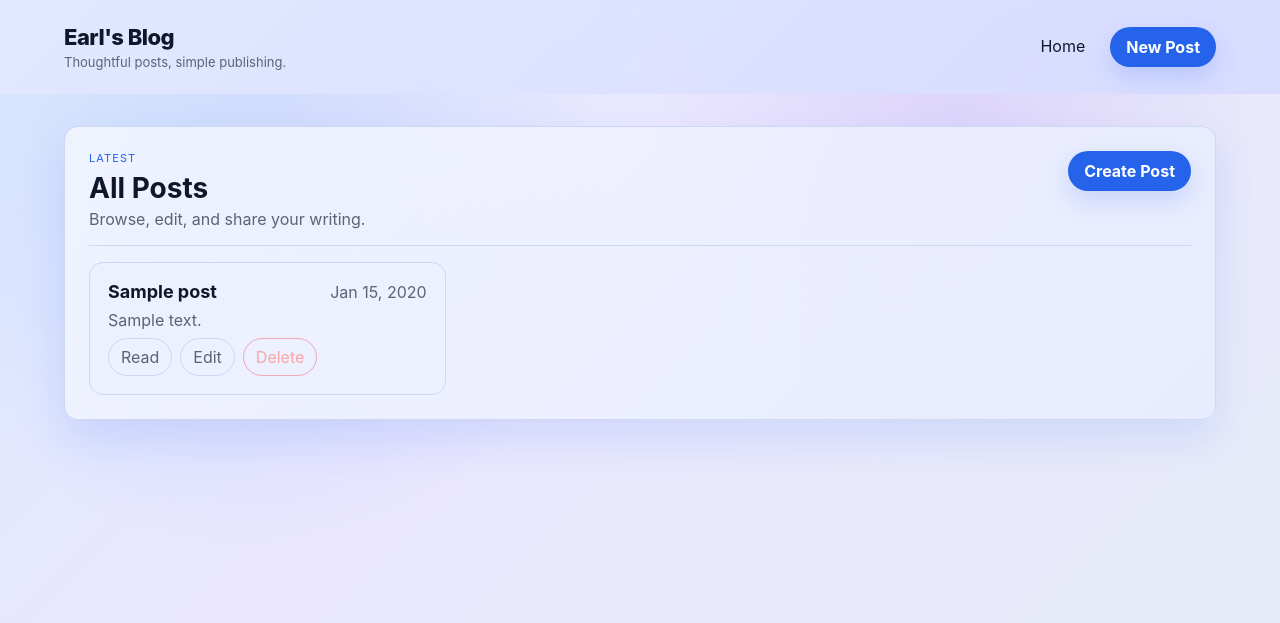
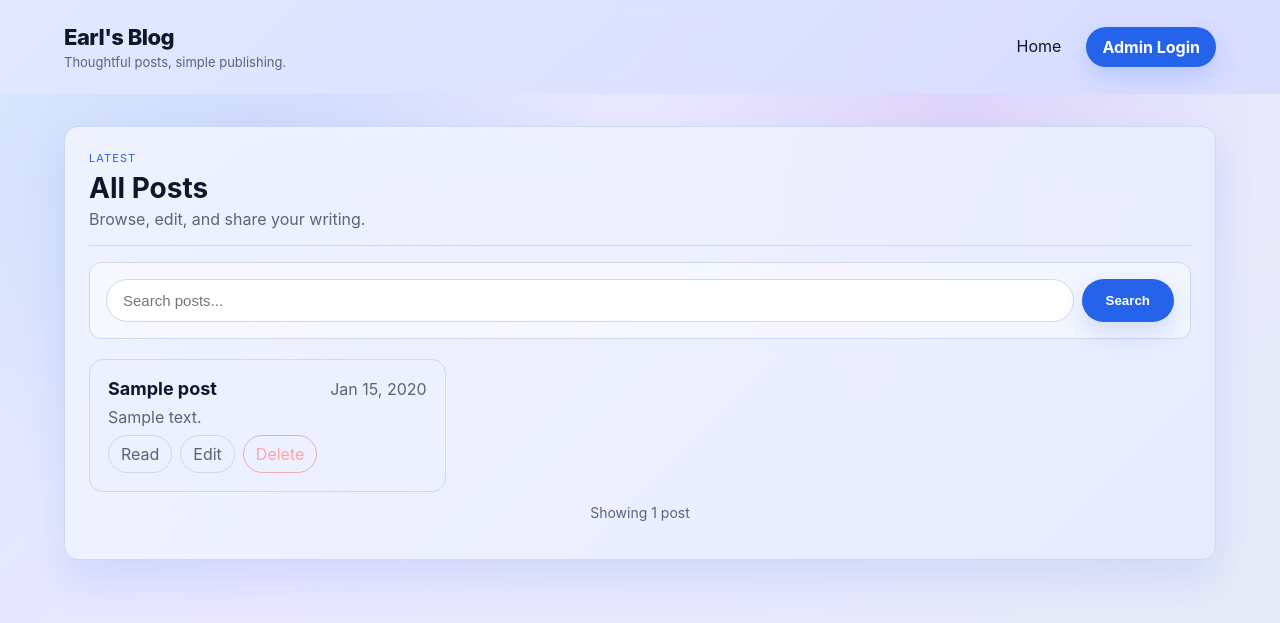
Before and after one commit to EarlPecajas/BLOG, a Django app: page / in a window 1280 px wide. Shown: the top 623 px of the page. Run offline with Django 5.2, Linux system fonts and the light colour scheme; tables that the repository leaves empty hold one stand-in row (values such as "Sample post").

Commit message:
Add modern features: admin login button, search, pagination, auth protection, improved UI

```diff
--- a/blog/views.py
+++ b/blog/views.py
@@ -2,6 +2,9 @@ from django.http import JsonResponse
 from django.shortcuts import get_object_or_404, redirect, render
 from django.urls import reverse
 from django.views.decorators.http import require_http_methods
+from django.core.paginator import Paginator
+from django.db.models import Q
+from django.contrib.auth.decorators import login_required
 
 from .forms import PostForm
 from .models import Post
@@ -9,7 +12,24 @@ from .models import Post
 
 def post_list(request):
     posts = Post.objects.all()
-    return render(request, 'blog/post_list.html', {'posts': posts})
+    search_query = request.GET.get('search', '')
+
+    if search_query:
+        posts = posts.filter(
+            Q(title__icontains=search_query) |
+            Q(content__icontains=search_query)
+        )
+
+    paginator = Paginator(posts, 6)  # Show 6 posts per page
+    page_number = request.GET.get('page')
+    page_obj = paginator.get_page(page_number)
+
+    return render(request, 'blog/post_list.html', {
+        'posts': page_obj,
+        'page_obj': page_obj,
+        'is_paginated': page_obj.has_other_pages(),
+        'search_query': search_query
+    })
 
 
 def post_detail(request, slug):
@@ -17,6 +37,7 @@ def post_detail(request, slug):
     return render(request, 'blog/post_detail.html', {'post': post})
 
 
+@login_required
 @require_http_methods(['GET', 'POST'])
 def post_create(request):
     form = PostForm(request.POST or None)
@@ -26,6 +47,7 @@ def post_create(request):
     return render(request, 'blog/post_form.html', {'form': form, 'mode': 'create'})
 
 
+@login_required
 @require_http_methods(['GET', 'POST'])
 def post_update(request, slug):
     post = get_object_or_404(Post, slug=slug)
@@ -36,6 +58,7 @@ def post_update(request, slug):
     return render(request, 'blog/post_form.html', {'form': form, 'mode': 'edit', 'post': post})
 
 
+@login_required
 @require_http_methods(['GET', 'POST'])
 def post_delete(request, slug):
     post = get_object_or_404(Post, slug=slug)
--- a/blogsite/settings.py
+++ b/blogsite/settings.py
@@ -130,3 +130,8 @@ STATICFILES_DIRS = [BASE_DIR / 'static']
 # https://docs.djangoproject.com/en/5.2/ref/settings/#default-auto-field
 
 DEFAULT_AUTO_FIELD = 'django.db.models.BigAutoField'
+
+# Authentication settings
+LOGIN_URL = '/admin/'
+LOGIN_REDIRECT_URL = '/'
+LOGOUT_REDIRECT_URL = '/'
--- a/blogsite/urls.py
+++ b/blogsite/urls.py
@@ -15,10 +15,12 @@ Including another URLconf
     2. Add a URL to urlpatterns:  path('blog/', include('blog.urls'))
 """
 from django.contrib import admin
+from django.contrib.auth import views as auth_views
 from django.urls import include, path
 
 urlpatterns = [
     path('admin/', admin.site.urls),
+    path('logout/', auth_views.LogoutView.as_view(next_page='/'), name='logout'),
     path('api/', include('blogsite.api.urls')),
     path('', include('blog.urls')),
 ]
--- a/static/css/style.css
+++ b/static/css/style.css
@@ -216,8 +216,155 @@ a { color: inherit; text-decoration: none; }
 
 .api-links a { color: var(--accent); }
 
+/* Search Form */
+.search-form {
+    display: flex;
+    gap: 8px;
+    margin-bottom: 20px;
+    padding: 16px;
+    background: rgba(255, 255, 255, 0.5);
+    border-radius: 12px;
+    border: 1px solid var(--border);
+}
+
+.search-input {
+    flex: 1;
+    padding: 12px 16px;
+    border: 1px solid var(--border);
+    border-radius: 999px;
+    background: #fff;
+    font-size: 15px;
+    transition: all 0.2s ease;
+}
+
+.search-input:focus {
+    outline: none;
+    border-color: var(--accent);
+    box-shadow: 0 0 0 3px rgba(37, 99, 235, 0.12);
+}
+
+.search-button {
+    padding: 12px 24px;
+    background: var(--accent);
+    color: #fff;
+    border: none;
+    border-radius: 999px;
+    font-weight: 700;
+    cursor: pointer;
+    transition: all 0.2s ease;
+}
+
+.search-button:hover {
+    background: var(--accent-strong);
+    transform: translateY(-1px);
+}
+
+.clear-search {
+    padding: 12px 20px;
+    border: 1px solid var(--border);
+    border-radius: 999px;
+    color: var(--muted);
+    transition: all 0.2s ease;
+}
+
+.clear-search:hover {
+    border-color: var(--accent);
+    color: var(--accent);
+}
+
+/* Pagination */
+.pagination {
+    display: flex;
+    justify-content: space-between;
+    align-items: center;
+    margin-top: 24px;
+    padding: 16px;
+    background: rgba(255, 255, 255, 0.5);
+    border-radius: 12px;
+    border: 1px solid var(--border);
+}
+
+.page-info {
+    color: var(--muted);
+    font-size: 14px;
+    font-weight: 600;
+}
+
+.page-controls {
+    display: flex;
+    gap: 8px;
+    align-items: center;
+}
+
+.page-link {
+    padding: 8px 16px;
+    border: 1px solid var(--border);
+    border-radius: 999px;
+    color: var(--muted);
+    transition: all 0.2s ease;
+    font-size: 14px;
+}
+
+.page-link:hover {
+    border-color: var(--accent);
+    color: var(--accent);
+    background: rgba(37, 99, 235, 0.06);
+}
+
+.page-current {
+    padding: 8px 16px;
+    background: var(--accent);
+    color: #fff;
+    border-radius: 999px;
+    font-weight: 700;
+    font-size: 14px;
+}
+
+.post-count {
+    margin-top: 12px;
+    text-align: center;
+    color: var(--muted);
+    font-size: 14px;
+}
+
+/* User Authentication Styles */
+.user-badge {
+    padding: 8px 16px;
+    background: linear-gradient(135deg, var(--accent), #6366f1);
+    color: #fff;
+    border-radius: 999px;
+    font-weight: 700;
+    font-size: 14px;
+    box-shadow: 0 4px 12px rgba(37, 99, 235, 0.3);
+}
+
+.nav-link.logout {
+    color: var(--danger);
+    border: 1px solid transparent;
+}
+
+.nav-link.logout:hover {
+    border-color: var(--danger);
+    background: rgba(239, 68, 68, 0.08);
+}
+
 @media (max-width: 640px) {
     .site-header, .site-footer, .content { padding: 18px 6vw; }
     .panel-header { flex-direction: column; align-items: flex-start; }
-    .nav { display: none; }
+    .nav {
+        display: flex;
+        flex-wrap: wrap;
+        gap: 8px;
+    }
+    .search-form {
+        flex-direction: column;
+    }
+    .pagination {
+        flex-direction: column;
+        gap: 12px;
+    }
+    .user-badge {
+        font-size: 12px;
+        padding: 6px 12px;
+    }
 }
--- a/templates/base.html
+++ b/templates/base.html
@@ -15,7 +15,14 @@
         </div>
         <nav class="nav">
             <a class="nav-link" href="{% url 'post_list' %}">Home</a>
-            <a class="nav-link button" href="{% url 'post_create' %}">New Post</a>
+            {% if user.is_authenticated %}
+                <a class="nav-link button" href="{% url 'post_create' %}">New Post</a>
+                <a class="nav-link" href="{% url 'admin:index' %}">Admin</a>
+                <span class="user-badge">{{ user.username }}</span>
+                <a class="nav-link logout" href="{% url 'logout' %}">Logout</a>
+            {% else %}
+                <a class="nav-link button" href="{% url 'admin:index' %}">Admin Login</a>
+            {% endif %}
         </nav>
     </header>
 
--- a/templates/blog/post_list.html
+++ b/templates/blog/post_list.html
@@ -8,8 +8,19 @@
             <h1 class="panel-title">All Posts</h1>
             <p class="muted">Browse, edit, and share your writing.</p>
         </div>
-        <a class="button primary" href="{% url 'post_create' %}">Create Post</a>
+        {% if user.is_authenticated %}
+            <a class="button primary" href="{% url 'post_create' %}">Create Post</a>
+        {% endif %}
     </div>
+
+    <!-- Search Bar -->
+    <form method="get" class="search-form">
+        <input type="text" name="search" placeholder="Search posts..." value="{{ search_query }}" class="search-input">
+        <button type="submit" class="search-button">Search</button>
+        {% if search_query %}
+            <a href="{% url 'post_list' %}" class="clear-search">Clear</a>
+        {% endif %}
+    </form>
     <div class="post-grid">
         {% for post in posts %}
             <article class="card">
@@ -25,8 +36,30 @@
                 </div>
             </article>
         {% empty %}
-            <p class="muted">No posts yet. Start by creating your first one.</p>
+            <p class="muted">{% if search_query %}No posts found matching "{{ search_query }}".{% else %}No posts yet. Start by creating your first one.{% endif %}</p>
         {% endfor %}
     </div>
+
+    <!-- Pagination -->
+    {% if is_paginated %}
+    <div class="pagination">
+        <span class="page-info">Page {{ page_obj.number }} of {{ page_obj.paginator.num_pages }}</span>
+        <div class="page-controls">
+            {% if page_obj.has_previous %}
+                <a href="?page=1{% if search_query %}&search={{ search_query }}{% endif %}" class="page-link">First</a>
+                <a href="?page={{ page_obj.previous_page_number }}{% if search_query %}&search={{ search_query }}{% endif %}" class="page-link">Previous</a>
+            {% endif %}
+
+            <span class="page-current">{{ page_obj.number }}</span>
+
+            {% if page_obj.has_next %}
+                <a href="?page={{ page_obj.next_page_number }}{% if search_query %}&search={{ search_query }}{% endif %}" class="page-link">Next</a>
+                <a href="?page={{ page_obj.paginator.num_pages }}{% if search_query %}&search={{ search_query }}{% endif %}" class="page-link">Last</a>
+            {% endif %}
+        </div>
+    </div>
+    {% endif %}
+
+    <p class="post-count">Showing {{ posts|length }} post{{ posts|length|pluralize }} {% if search_query %}matching "{{ search_query }}"{% endif %}</p>
 </section>
 {% endblock %}
```
Also changed, not shown: templates/blog/post_detail.html (+7 -0 lines).
